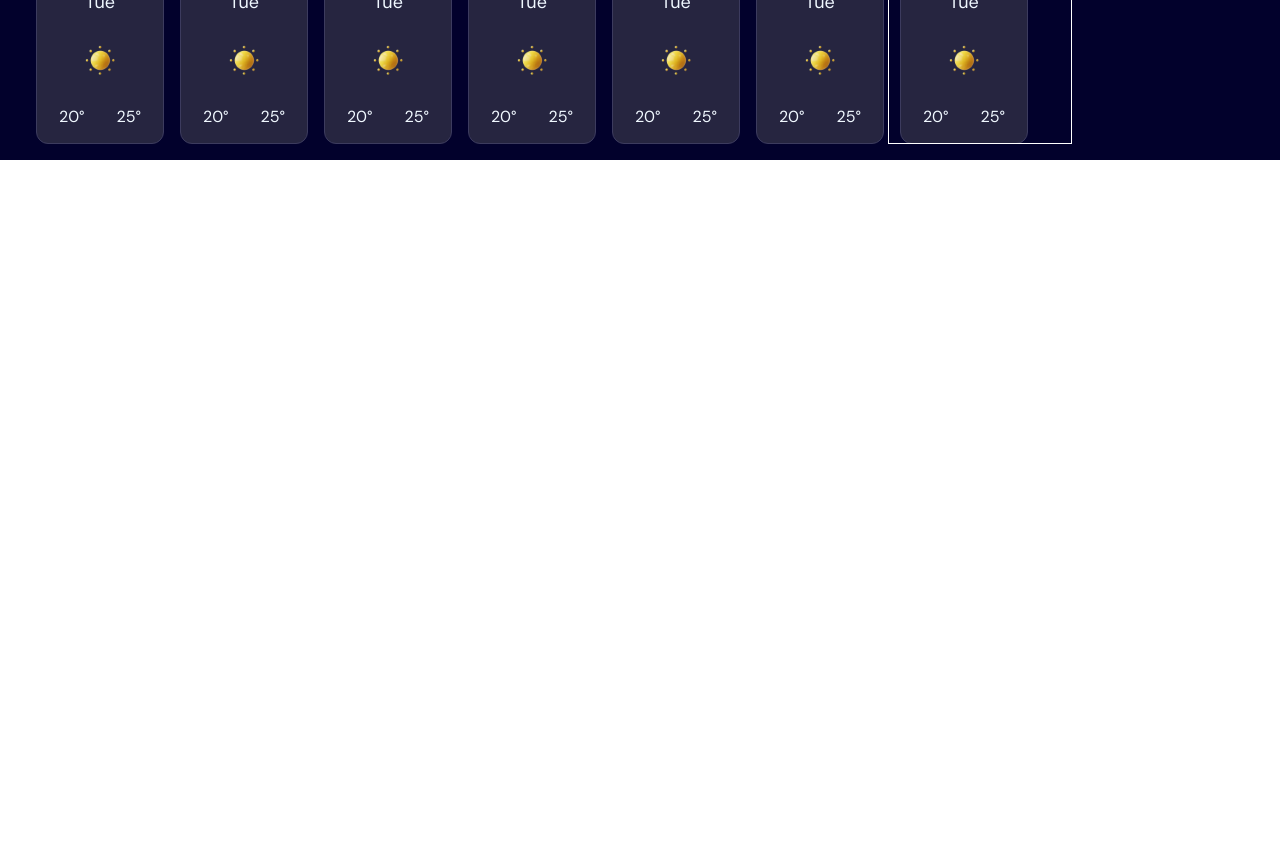
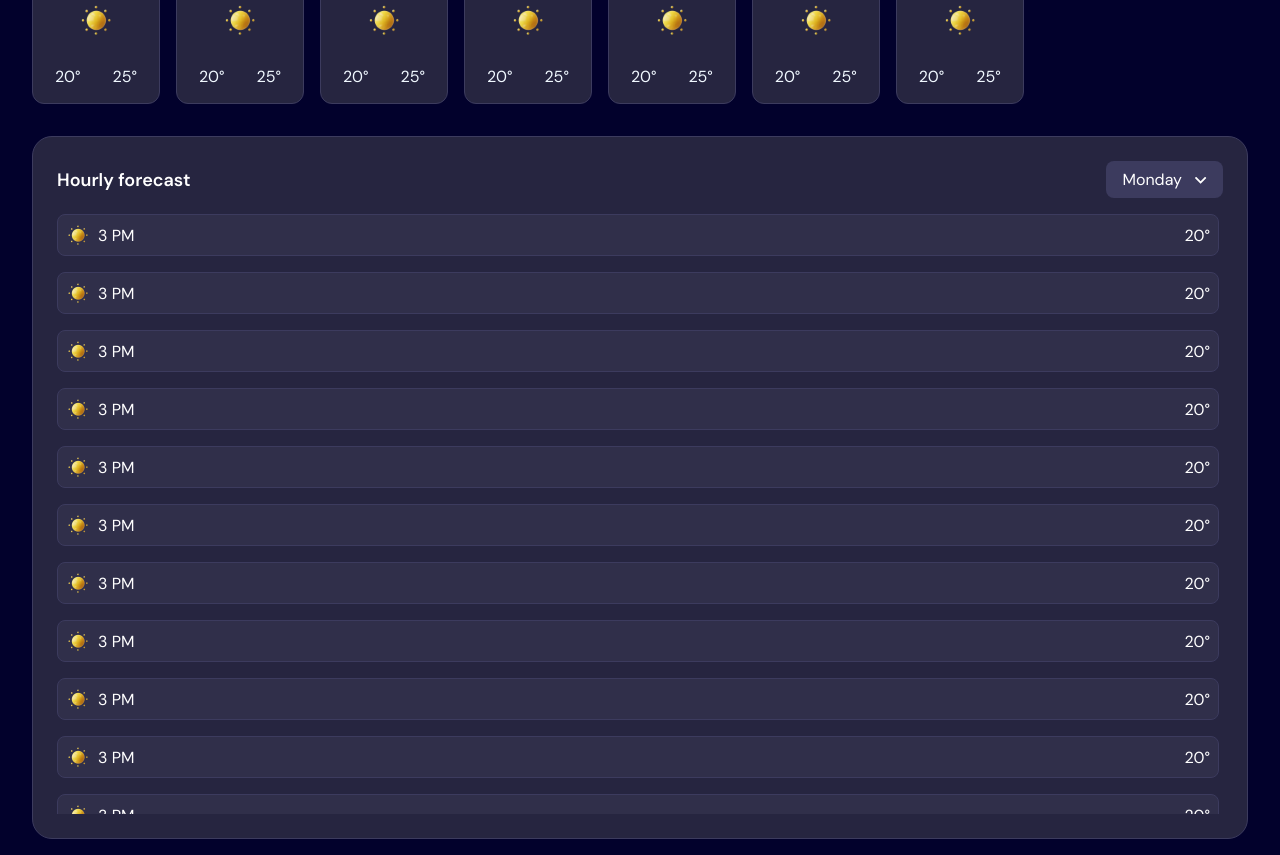
Before and after one commit to MuhammedZeki/WeatherApp, a React (Vite) app: page / in a window 1280 px wide. Shown: the part 980-1835 px from the top of the page. Before the commit the page ends 1140 px from the top, so only its background shows below. Built offline with nearby package versions, Linux system fonts and the light colour scheme.

Commit message:
HomePage responsive done ,mobile

```diff
--- a/src/App.css
+++ b/src/App.css
@@ -2,6 +2,8 @@
   background-color: #02012c;
   min-height: 100vh;
   height: 100%;
+  min-width: 100%;
+  width: 100%;
 }
 .container {
   width: 75%;
@@ -9,8 +11,13 @@
   padding: 1rem 0;
   height: 100%;
 }
-@media (max-width: 768px) {
+@media (max-width: 1300px) {
   .container {
     width: 95%;
   }
 }
+@media (max-width: 928px) {
+  .container {
+    width: 90%;
+  }
+}
--- a/src/css/Header/HeaderPage.css
+++ b/src/css/Header/HeaderPage.css
@@ -3,7 +3,7 @@
   align-items: center;
   justify-content: space-between;
   position: relative;
-  padding: 1rem 4rem;
+  padding: 1rem 0rem;
 }
 .menuBar {
   display: flex;
--- a/src/css/home/HomePage.css
+++ b/src/css/home/HomePage.css
@@ -1,14 +1,12 @@
 .main-home {
   display: flex;
   flex-direction: column;
-  align-items: center;
+  width: 100%;
 }
 .main-content {
   display: flex;
   gap: 2rem;
   margin-top: 3rem;
-  width: 90%;
-  height: 100%;
 }
 .left-content {
   display: flex;
@@ -29,7 +27,6 @@
   background-size: cover;
   display: flex;
   height: 286px;
-
   align-items: center;
   justify-content: space-between;
   padding: 0 3.5rem;
@@ -73,6 +70,7 @@
   display: flex;
   align-items: center;
   gap: 1.5rem;
+  flex-wrap: wrap;
 }
 .feels-like-container,
 .humidity-like-container,
@@ -84,7 +82,8 @@
   flex-direction: column;
   gap: 1.5rem;
   border-radius: 12px;
-  flex: 1;
+  border: 1px solid #3c3b5e;
+  min-width: 150px;
 }
 .feels-like-container p,
 .humidity-like-container p,
@@ -117,8 +116,8 @@
 .daily-forecast {
   display: flex;
   align-items: center;
-  justify-content: center;
   gap: 1rem;
+  flex-wrap: wrap;
 }
 .weather-card {
   background-color: #262540;
@@ -129,7 +128,6 @@
   align-items: center;
   justify-content: center;
   gap: 1rem;
-  flex: 1;
   border: 1px solid #3c3b5e;
 }
 .weather-card span {
@@ -154,6 +152,167 @@
   padding: 0 1rem;
 }
 .right-content {
-  width: 25%;
-  border: 1px solid #fff;
+  max-width: 25%;
+  border: 1px solid #3c3b5e;
+  background-color: #262540;
+  border-radius: 20px;
+  color: #fff;
+  padding: 1.5rem;
 }
+.hourly-container {
+  display: flex;
+  flex-direction: column;
+  gap: 1rem;
+}
+.hourly-forecast-header {
+  display: flex;
+  align-items: center;
+  justify-content: space-between;
+  position: relative;
+  gap: 4rem;
+}
+
+.days {
+  position: absolute;
+  right: 0;
+  top: 50px;
+  border: 1px solid #3c3b5e;
+  display: flex;
+  flex-direction: column;
+  gap: 0.325rem;
+  color: #fff;
+  padding: 0.5rem;
+  background-color: #262540;
+  width: 200px;
+  border-radius: 12px;
+}
+.day {
+  font-family: "DM Sans", sans-serif;
+  font-weight: 400;
+  font-size: 1rem;
+  padding: 0.625rem 0.5rem;
+  cursor: pointer;
+}
+.day:hover {
+  background-color: #302f4a;
+  border-radius: 8px;
+}
+.day input[type="radio"] {
+  display: none;
+}
+.days.opened {
+  opacity: 1 !important;
+}
+.days.closed {
+  opacity: 0;
+  pointer-events: none;
+}
+.active {
+  background-color: #302f4a;
+  border-radius: 8px;
+}
+.hourly-forecast-header span {
+  font-family: "DM Sans", sans-serif;
+  font-weight: 600;
+  font-size: 1.125rem;
+}
+.hourly-forecast-dropdown {
+  display: flex;
+  align-items: center;
+  justify-content: center;
+  gap: 0.75rem;
+  padding: 0.5rem 1rem;
+  border-radius: 8px;
+  background-color: #3c3b5e;
+  cursor: pointer;
+  max-width: 120px;
+}
+.hourly-forecast-dropdown p {
+  font-family: "DM Sans", sans-serif;
+  font-weight: 400;
+  font-size: 1rem;
+}
+.hourly-weather-cards {
+  display: flex;
+  flex-direction: column;
+  gap: 1rem;
+  max-height: 600px;
+  overflow-y: auto;
+  padding-right: 4px;
+}
+.hourly-weather-cards::-webkit-scrollbar {
+  width: 4px;
+}
+
+.hourly-weather-cards::-webkit-scrollbar-thumb {
+  background-color: #3c3b5e;
+  border-radius: 4px;
+}
+.weathers-card {
+  display: flex;
+  align-items: center;
+  justify-content: space-between;
+  background-color: #302f4a;
+  border: 1px solid #3c3b5e;
+  border-radius: 8px;
+}
+.weather-icon {
+  display: flex;
+  align-items: center;
+}
+.weather-icon img {
+  width: 40px;
+  height: 40px;
+}
+.weather-icon p {
+  font-family: "DM Sans", sans-serif;
+  font-weight: 400;
+  font-size: 1.25rem;
+}
+.weathers-card p {
+  font-family: "DM Sans", sans-serif;
+  font-weight: 400;
+  font-size: 1rem;
+  padding-right: 0.5rem;
+}
+@media (max-width: 1300px) {
+  .main-content {
+    flex-direction: column;
+    align-items: center;
+    justify-items: center;
+  }
+  .left-content {
+    width: 100%;
+  }
+  .right-content {
+    min-width: 100%;
+  }
+}
+@media (min-width: 760px) {
+  .feels-like-container,
+  .humidity-like-container,
+  .wind-like-container,
+  .pre-like-container {
+    flex: 1;
+  }
+}
+@media (max-width: 768px) {
+  .weather-info {
+    background: url("../../assets/images/bg-today-small.svg");
+    background-repeat: no-repeat;
+    background-position: top;
+    background-size: cover;
+    flex-direction: column;
+    align-items: flex-start;
+    justify-content: center;
+    gap: 1rem;
+  }
+}
+@media (max-width: 650px) {
+  .weather-details-container {
+    justify-content: center;
+  }
+  .daily-forecast {
+    justify-content: center;
+  }
+}
--- a/src/pages/HomePage.jsx
+++ b/src/pages/HomePage.jsx
@@ -2,8 +2,29 @@ import { useState } from "react";
 import SearchBar from "../_components/home/SearchBar";
 import "../css/home/HomePage.css";
 import WeatherImg from "../assets/images/icon-sunny.webp";
+import BottomArrow from "../assets/images/icon-dropdown.svg";
+const daysOfWeek = [
+  "Monday",
+  "Tuesday",
+  "Wednesday",
+  "Thursday",
+  "Friday",
+  "Saturday",
+  "Sunday",
+];
 const HomePage = () => {
   const [inputText, setInputText] = useState("");
+  const [day, setDay] = useState("Monday");
+  const [isShow, setIsShow] = useState(false);
+  const handleDays = (e) => {
+    const { value } = e.target;
+    setDay(value);
+    setIsShow(!isShow);
+  };
+  const handleClickBtn = () => {
+    setIsShow(!isShow);
+  };
+  console.log(isShow);
   return (
     <div className="main-home">
       <SearchBar inputText={inputText} setInputText={setInputText} />
@@ -107,7 +128,124 @@ const HomePage = () => {
             </div>
           </div>
         </div>
-        <div className="right-content"></div>
+        <div className="right-content">
+          <div className="hourly-container">
+            <div className="hourly-forecast-header">
+              <span>Hourly forecast</span>
+              <div
+                className={`hourly-forecast-dropdown `}
+                onClick={handleClickBtn}
+              >
+                <p>{day}</p>
+                <img src={BottomArrow} alt="BottomArrow" />
+              </div>
+              <div className={`days ${isShow === true ? "opened" : "closed"}`}>
+                {daysOfWeek.map((dayName) => (
+                  <label
+                    key={dayName}
+                    className={`day ${day === dayName ? "active" : ""}`}
+                    htmlFor={dayName}
+                  >
+                    {dayName}
+                    <input
+                      type="radio"
+                      id={dayName}
+                      value={dayName}
+                      onChange={handleDays}
+                      checked={day === dayName}
+                    />
+                  </label>
+                ))}
+              </div>
+            </div>
+            <div className="hourly-weather-cards">
+              <div className="weathers-card">
+                <div className="weather-icon">
+                  <img src={WeatherImg} alt="" />
+                  <p>3 PM</p>
+                </div>
+                <p>20°</p>
+              </div>
+              <div className="weathers-card">
+                <div className="weather-icon">
+                  <img src={WeatherImg} alt="" />
+                  <p>3 PM</p>
+                </div>
+                <p>20°</p>
+              </div>
+              <div className="weathers-card">
+                <div className="weather-icon">
+                  <img src={WeatherImg} alt="" />
+                  <p>3 PM</p>
+                </div>
+                <p>20°</p>
+              </div>
+              <div className="weathers-card">
+                <div className="weather-icon">
+                  <img src={WeatherImg} alt="" />
+                  <p>3 PM</p>
+                </div>
+                <p>20°</p>
+              </div>
+              <div className="weathers-card">
+                <div className="weather-icon">
+                  <img src={WeatherImg} alt="" />
+                  <p>3 PM</p>
+                </div>
+                <p>20°</p>
+              </div>
+              <div className="weathers-card">
+                <div className="weather-icon">
+                  <img src={WeatherImg} alt="" />
+                  <p>3 PM</p>
+                </div>
+                <p>20°</p>
+              </div>
+              <div className="weathers-card">
+                <div className="weather-icon">
+                  <img src={WeatherImg} alt="" />
+                  <p>3 PM</p>
+                </div>
+                <p>20°</p>
+              </div>
+              <div className="weathers-card">
+                <div className="weather-icon">
+                  <img src={WeatherImg} alt="" />
+                  <p>3 PM</p>
+                </div>
+                <p>20°</p>
+              </div>
+              <div className="weathers-card">
+                <div className="weather-icon">
+                  <img src={WeatherImg} alt="" />
+                  <p>3 PM</p>
+                </div>
+                <p>20°</p>
+              </div>
+              <div className="weathers-card">
+                <div className="weather-icon">
+                  <img src={WeatherImg} alt="" />
+                  <p>3 PM</p>
+                </div>
+                <p>20°</p>
+              </div>
+              <div className="weathers-card">
+                <div className="weather-icon">
+                  <img src={WeatherImg} alt="" />
+                  <p>3 PM</p>
+                </div>
+                <p>20°</p>
+              </div>
+              <div className="weathers-card">
+                <div className="weather-icon">
+                  <img src={WeatherImg} alt="" />
+                  <p>3 PM</p>
+                </div>
+                <p>20°</p>
+              </div>
+            </div>
+          </div>
+        </div>
       </div>
     </div>
   );
```
